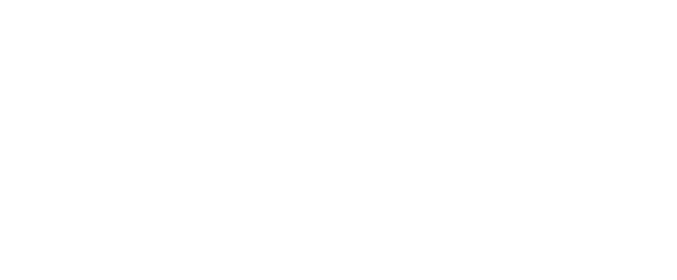
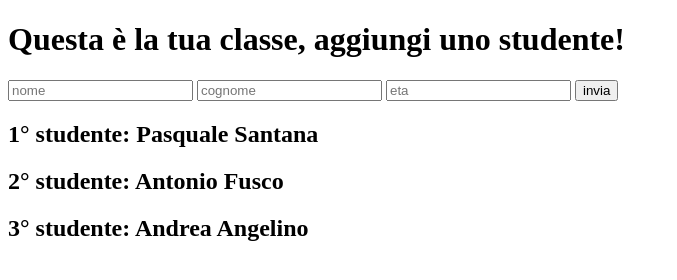
Before and after one commit to emanueleattina/js-oggetti-studenti, a plain HTML site: page index.html in a window 1280 px wide. Shown: the whole page, without its empty margins (0-677 px from the left). Drawn offline with nearby package versions, Linux system fonts and the light colour scheme.

Commit message:
Carico esercizio, manca un particolare

```diff
--- a/index.html
+++ b/index.html
@@ -22,5 +22,15 @@
     </head>
 <body>
 
+    <h1>Questa è la tua classe, aggiungi uno studente!</h1>
+    <input id="nome" placeholder="nome" type="text">
+    <input id="cognome" placeholder="cognome" type="text">
+    <input id="eta" placeholder="eta" type="text">
+    <button id="btn">invia</button>
+
+    <div id="classe"></div>
+
+    <div id="classe"></div>
+
 </body>
 </html>
--- a/main.js
+++ b/main.js
@@ -1,3 +1,69 @@
 $(document).ready(function () {
     console.log('seue');
+
+    // oggetto che descriva uno studente
+        // nome, cognome, età
+        var studente = {
+            'nome': 'Pasquale',
+            'cognome': 'Santana',
+            'età': 36,
+        };
+        // stampare con for-in tutte le proprietà dell'oggetto
+        for (var key in studente) {
+            console.log(studente[key]);
+        }
+
+    // creare un array di oggetti di studenti
+    var classe = [
+        {
+            nome: 'Pasquale',
+            cognome: 'Santana',
+            eta: 36,
+        },
+        {
+            nome: 'Antonio',
+            cognome: 'Fusco',
+            eta: 25,
+        },
+        {
+            nome: 'Andrea',
+            cognome: 'Angelino',
+            eta: 12,
+        },
+    ];
+
+        // ciclare su tutti gli studenti e stampare per ognuno di essi nome, cognome ed età
+        for(i = 0; i < classe.length; i++) {
+
+            $('#classe').append("<h2>" + (i + 1) + "° studente: " + classe[i].nome + ' ' + classe[i].cognome + "</h2>");
+        }
+
+    $('#btn').click(function () {
+
+        var nome = $('#nome').val();
+        var cognome = $('#cognome').val();
+        var eta = parseInt($('#eta').val());
+
+        var studente = {
+            nome: nome,
+            cognome: cognome,
+            eta: eta,
+        }
+
+        classe.push(studente);
+        console.log(classe);
+
+        for(i = 0; i < classe.length; i++) {
+            console.log((i + 1) + "° studente: " + classe[i].nome + ' ' + classe[i].cognome);
+            $('#classe').append("<h2>" + (i + 1) + "° studente: " + classe[i].nome + ' ' + classe[i].cognome + "</h2>");
+        }
+
+
+    });
+
+
+
+    // l'utente deve poter aggiungere un nuovo oggetto studente
+        // inserire tramite form nome, cognome ed età
+
 });
```
